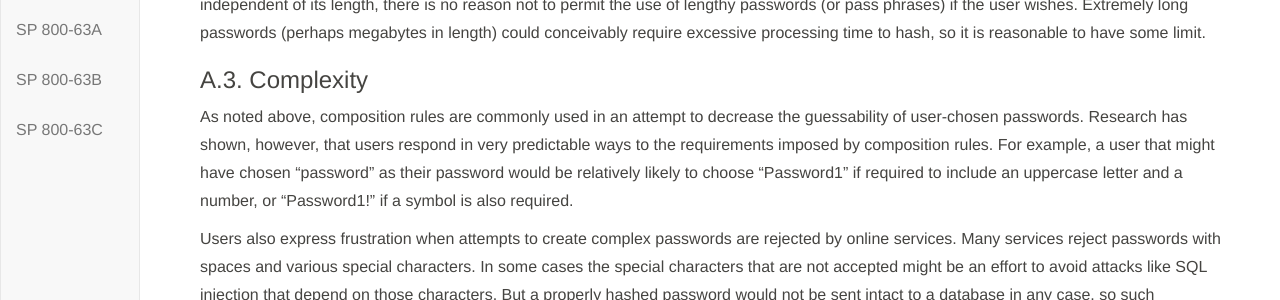
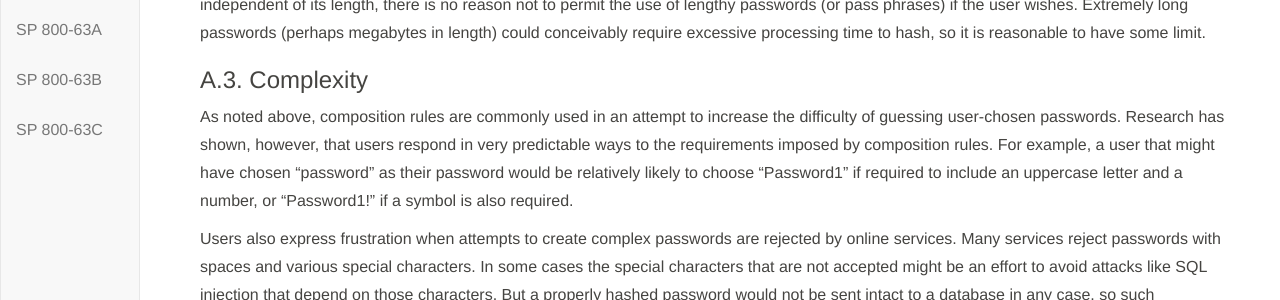
Before and after one commit to usnistgov/800-63-3, a Jekyll site: the page built from sp800-63b/appA_memorized.md, in a window 1280 px wide and 900 px high, scrolled down 867 px. Shown: the part 152-452 px from the top of the window. Built offline with Jekyll 4.4.1, drawn with Linux system fonts in a browser that asks for light colours; our own code applies the rules of GitHub Pages for plain Markdown files.

Commit message:
Update appA_memorized.md

```diff
--- a/sp800-63b/appA_memorized.md
+++ b/sp800-63b/appA_memorized.md
@@ -24,7 +24,7 @@ Users should be encouraged to make their passwords as lengthy as they want, with
 
 ### A.3. Complexity
 
-As noted above, composition rules are commonly used in an attempt to decrease the guessability of user-chosen passwords. Research has shown, however, that users respond in very predictable ways to the requirements imposed by composition rules. For example, a user that might have chosen “password” as their password would be relatively likely to choose “Password1” if required to include an uppercase letter and a number, or “Password1!” if a symbol is also required.
+As noted above, composition rules are commonly used in an attempt to increase the difficulty of guessing user-chosen passwords. Research has shown, however, that users respond in very predictable ways to the requirements imposed by composition rules. For example, a user that might have chosen “password” as their password would be relatively likely to choose “Password1” if required to include an uppercase letter and a number, or “Password1!” if a symbol is also required.
 
 Users also express frustration when attempts to create complex passwords are rejected by online services. Many services reject passwords with spaces and various special characters. In some cases the special characters that are not accepted might be an effort to avoid attacks like SQL injection that depend on those characters. But a properly hashed password would not be sent intact to a database in any case, so such precautions are unnecessary. Users should also be able to include space characters to allow the use of phrases. Spaces themselves, however, add little to the complexity of passwords and may introduce usability issues (e.g., the undetected use of two spaces rather than one), so it may be beneficial to remove spaces in typed passwords prior to verification.
 
```
